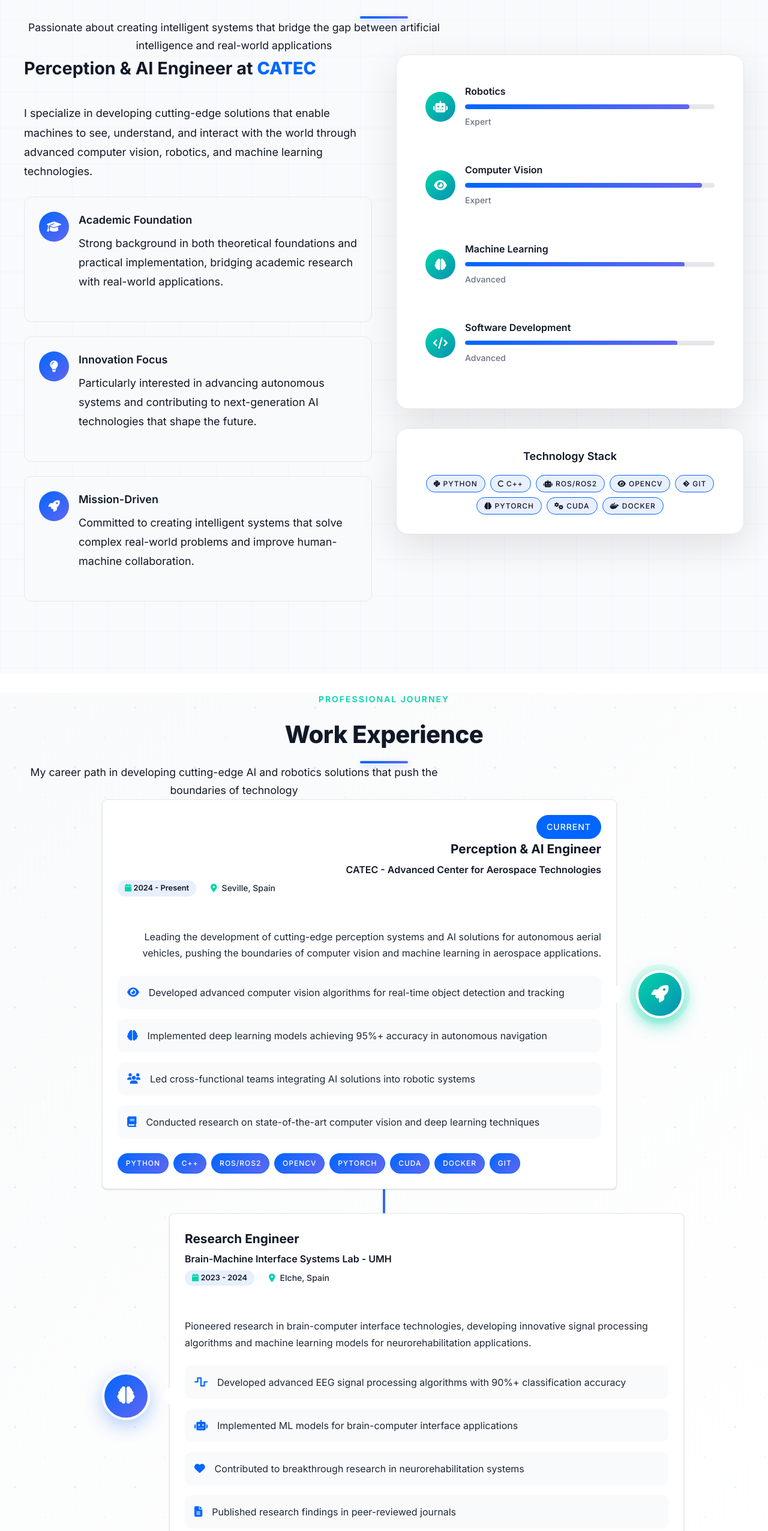
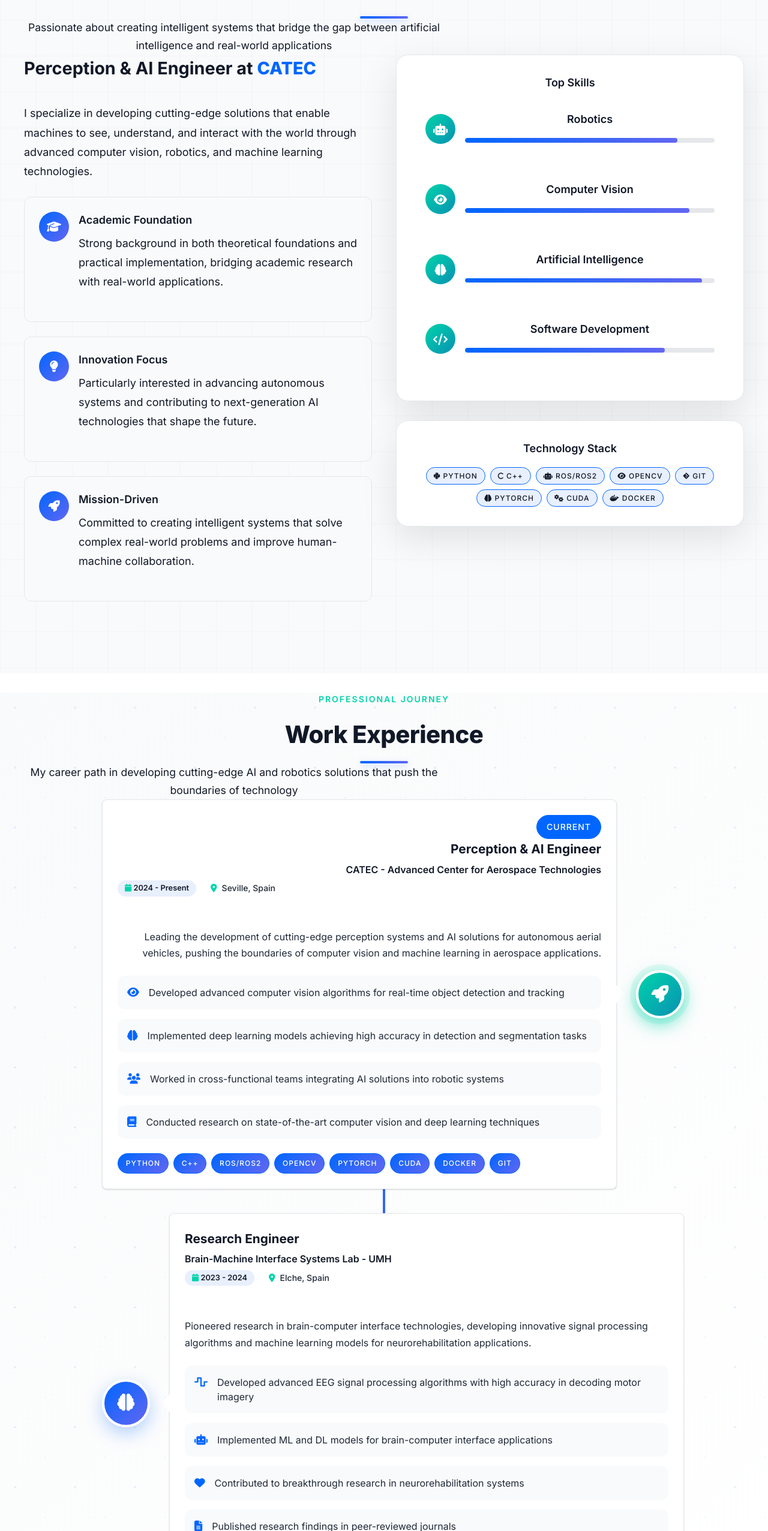
Before and after one commit to josgarvil/josgarvil.github.io, a plain HTML site: page index.html in a window 1280 px wide. Shown: the part 887-3440 px from the top of the page at 60% size. Drawn offline with nearby package versions, Linux system fonts and the light colour scheme; a script that the page names is missing; some icons are missing.

Commit message:
Text edits

```diff
--- a/assets/css/main.css
+++ b/assets/css/main.css
@@ -1066,6 +1066,14 @@
 .tech-tag:hover {
   transform: translateY(-2px);
   box-shadow: 0 5px 15px rgba(0, 212, 170, 0.3);
+}
+
+.about-visual h4 {
+  font-size: var(--text-lg);
+  font-weight: 600;
+  color: var(--gray-900);
+  margin-bottom: 1rem;
+  text-align: center;
 }
 
 @media (max-width: 768px) {
--- a/index.html
+++ b/index.html
@@ -219,6 +219,7 @@
 
         <div class="about-visual" data-aos="fade-left" data-aos-delay="200">
           <div class="expertise-showcase">
+            <h4>Top Skills</h4>
             <div class="expertise-item" data-aos="zoom-in" data-aos-delay="300">
               <div class="expertise-icon">
                 <i class="fas fa-robot"></i>
@@ -226,9 +227,9 @@
               <div class="expertise-info">
                 <h4>Robotics</h4>
                 <div class="expertise-bar">
-                  <div class="expertise-fill" style="width: 90%;"></div>
+                  <div class="expertise-fill" style="width: 85%;"></div>
                 </div>
-                <span class="expertise-level">Expert</span>
+                <!-- <span class="expertise-level">Expert</span> -->
               </div>
             </div>
 
@@ -239,9 +240,9 @@
               <div class="expertise-info">
                 <h4>Computer Vision</h4>
                 <div class="expertise-bar">
-                  <div class="expertise-fill" style="width: 95%;"></div>
+                  <div class="expertise-fill" style="width: 90%;"></div>
                 </div>
-                <span class="expertise-level">Expert</span>
+                <!-- <span class="expertise-level">Expert</span> -->
               </div>
             </div>
 
@@ -250,11 +251,11 @@
                 <i class="fas fa-brain"></i>
               </div>
               <div class="expertise-info">
-                <h4>Machine Learning</h4>
+                <h4>Artificial Intelligence</h4>
                 <div class="expertise-bar">
-                  <div class="expertise-fill" style="width: 88%;"></div>
+                  <div class="expertise-fill" style="width: 95%;"></div>
                 </div>
-                <span class="expertise-level">Advanced</span>
+                <!-- <span class="expertise-level">Advanced</span> -->
               </div>
             </div>
 
@@ -265,9 +266,9 @@
               <div class="expertise-info">
                 <h4>Software Development</h4>
                 <div class="expertise-bar">
-                  <div class="expertise-fill" style="width: 85%;"></div>
+                  <div class="expertise-fill" style="width: 80%;"></div>
                 </div>
-                <span class="expertise-level">Advanced</span>
+                <!-- <span class="expertise-level">Advanced</span> -->
               </div>
             </div>
           </div>
@@ -344,11 +345,11 @@
                 </div>
                 <div class="achievement-item">
                   <i class="fas fa-brain"></i>
-                  <span>Implemented deep learning models achieving 95%+ accuracy in autonomous navigation</span>
+                  <span>Implemented deep learning models achieving high accuracy in detection and segmentation tasks</span>
                 </div>
                 <div class="achievement-item">
                   <i class="fas fa-users"></i>
-                  <span>Led cross-functional teams integrating AI solutions into robotic systems</span>
+                  <span>Worked in cross-functional teams integrating AI solutions into robotic systems</span>
                 </div>
                 <div class="achievement-item">
                   <i class="fas fa-book"></i>
@@ -399,11 +400,11 @@
               <div class="achievements">
                 <div class="achievement-item">
                   <i class="fas fa-wave-square"></i>
-                  <span>Developed advanced EEG signal processing algorithms with 90%+ classification accuracy</span>
+                  <span>Developed advanced EEG signal processing algorithms with high accuracy in decoding motor imagery</span>
                 </div>
                 <div class="achievement-item">
                   <i class="fas fa-robot"></i>
-                  <span>Implemented ML models for brain-computer interface applications</span>
+                  <span>Implemented ML and DL models for brain-computer interface applications</span>
                 </div>
                 <div class="achievement-item">
                   <i class="fas fa-heart"></i>
@@ -456,7 +457,7 @@
                 <ul>
                   <li>Specialized in robotics, AI, and signal processing</li>
                   <li>Developed expertise in machine learning and computer vision</li>
-                  <li>GPA: 3.8/4.0</li>
+                  <li>Extraordinary rewards for academic performance</li>
                 </ul>
               </div>
             </div>
@@ -472,10 +473,11 @@
                 <span class="date">2018 - 2022</span>
               </div>
               <div class="timeline-details">
+                <p><strong>Thesis:</strong> Multisensor localization of aerial robots for inspection missions in environments without GNSS</p>
                 <ul>
                   <li>Focused on robotics, automation, and embedded systems</li>
-                  <li>Developed strong foundation in programming and electronics</li>
-                  <li>Graduated with honors</li>
+                  <li>Developed strong foundation in programming, robotics and electronics</li>
+                  <!-- <li>Graduated with honors</li> -->
                 </ul>
               </div>
             </div>
@@ -616,17 +618,17 @@
               <h4>Análisis de la influencia de EEGNET en una BMI basada en máquina de estados para el control de un exoesqueleto de miembro inferior</h4>
               <p class="publication-authors">García-Villalón, J., et al.</p>
               <p class="publication-journal">SIMPOSIO DE ROBOTICA, BIOINGENIERIA Y VISION POR COMPUTADOR 2024, ISBN 978-84-9127-262-5, págs. 185-190 (Badajoz. 29/05/2024)</p>
-              <a href="https://dialnet.unirioja.es/servlet/articulo?codigo=9586880" class="publication-link">View Details</a>
+              <a href="https://dialnet.unirioja.es/servlet/articulo?codigo=9586880" class="publication-link" target="_blank" rel="noopener noreferrer">View Details</a>
               <p> </p>
-              <a href="https://dehesa.unex.es/bitstreams/d5e81e3f-9df0-4c7e-adc7-728025e1dd36/download" class="publication-link">Direct Download</a>
+              <a href="https://dehesa.unex.es/bitstreams/d5e81e3f-9df0-4c7e-adc7-728025e1dd36/download" class="publication-link" target="_blank" rel="noopener noreferrer">Direct Download</a>
             </div>
             <div class="publication-item">
               <h4>Decoding motor imagery of starting walk with a lower-limb exoskeleton by using EEGnet and TSNE</h4>
               <p class="publication-authors">García-Villalón, J., et al.</p>
-              <p class="publication-journal"> Program No. PSTR466.11/I21X. 2024 Neuroscience Meeting Planner. Chicago, IL: Society for Neuroscience, 2024. Online. [NEUROSCIENCE 2024 (Chicago. 05/11/2024)]</p>
-              <a href="https://www.sfn.org/meetings/neuroscience-2024/call-for-abstracts/neuroscience-2024-abstracts" class="publication-link">View Details</a>
+              <p class="publication-journal"> Program No. PSTR466.11/I21X. 2024 Neuroscience Meeting Planner. Chicago, IL: Society for Neuroscience, 2024. Online. [NEUROSCIENCE 2024, págs. 659-660 (Chicago. 05/11/2024)]</p>
+              <a href="https://www.sfn.org/meetings/neuroscience-2024/call-for-abstracts/neuroscience-2024-abstracts" class="publication-link" target="_blank" rel="noopener noreferrer">View Details</a>
               <p> </p>
-              <a href="https://www.sfn.org/-/media/SfN/Documents/NEW-SfN/Meetings/Neuroscience-2024/Abstracts-and-Sessions/Abstract-PDFs/SFN24_Abstracts-PDF-Posters_WED_PM.pdf" class="publication-link">Direct Download</a>
+              <a href="https://www.sfn.org/-/media/SfN/Documents/NEW-SfN/Meetings/Neuroscience-2024/Abstracts-and-Sessions/Abstract-PDFs/SFN24_Abstracts-PDF-Posters_WED_PM.pdf" class="publication-link" target="_blank" rel="noopener noreferrer">Direct Download</a>
             </div>
             <!-- Additional publications can be added here -->
           </div>
```
